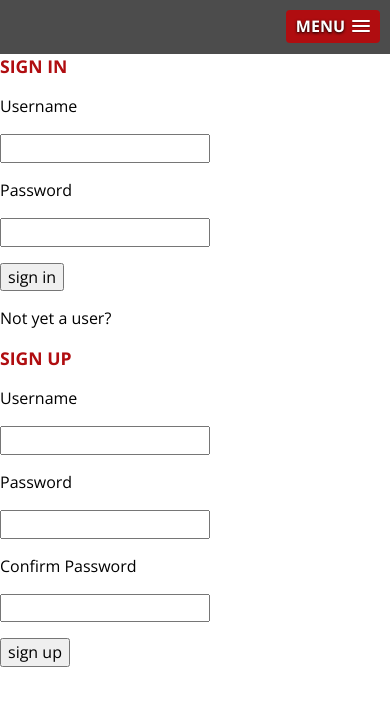
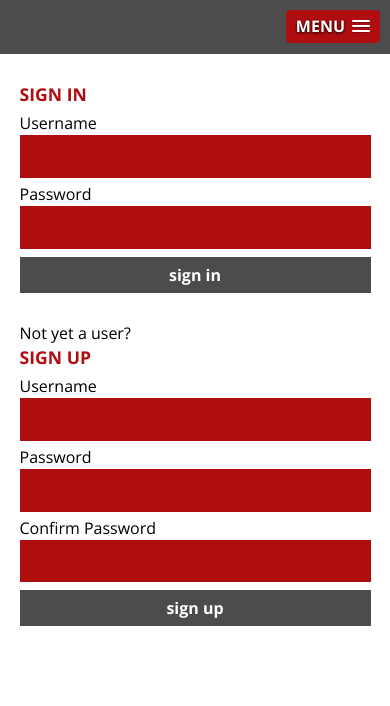
Before and after one commit to kuan9611/info2300_final, a PHP site: page /login.php in a window 390 px wide. Shown: the part 110-816 px from the top of the page. Run offline with PHP 8.4, Linux system fonts and the light colour scheme; data that the repository does not hold is empty; some libraries are stand-ins or nearby versions.

Commit message:
Add files via upload

```diff
--- a/FinalProject/css/screen.css
+++ b/FinalProject/css/screen.css
@@ -37,8 +37,8 @@ body {
 
 .article h2 {
 	color: #b00d10;
-	margin-top: 60px;
-	margin-bottom: 10px;
+	margin-top: 20px;
+	margin-bottom: 1px;
 	font-weight: bold;
 }
 
@@ -71,10 +71,17 @@ h4 {
 }
 
 p {
-	margin: 1em 0 1em 0;
+	margin: 0 0 1em 0;
 	color:black;
 }
 
+a:link {
+	color: #b00d10;
+}
+
+a:visited {
+	color: #b00d10;
+}
 
 /* Header */
 header {
@@ -131,6 +138,10 @@ nav {
 
 nav a:visited {
 	color: #fff;
+}
+
+nav a:link {
+	color: white;
 }
 
 nav ul {
@@ -325,7 +336,6 @@ nav > ul > li > a[aria-haspopup="true"]::after {
 .search {
   display: block;
   float: left;
-  width: 88%;
   border: 0;
   outline: none;
   padding: 0;
@@ -462,9 +472,80 @@ html[xmlns] .clearfix { display: block; }
 	font-weight: bold;
 }
 
+/* Login Page */
+
+#login {
+	margin: 0 auto;
+	margin-top: 1em;
+	width: 40%;
+}
+
+#login-area p {
+	line-height: 1em;
+	margin: .5em 0 .25em 0em;
+}
+#signup-area p {
+	line-height: 1em;
+	margin: .5em 0 .25em 0em;
+}
+#login-area {
+	float: left;
+	margin-top: 1.75em;
+	width: 40%;
+}
+
+#signup-area {
+	float: right;
+	width: 40%;
+}
+
+input[type=text] {
+	background-color: #b00d10;
+  border: none;
+  color: white;
+  padding: 10px 15px;
+  text-decoration: none;
+  display: inline-block;
+  font-size: 16px;
+  width: 100%;
+}
+
+input[type=password] {
+	background-color: #b00d10;
+  border: none;
+  color: white;
+  padding: 10px 15px;
+  text-decoration: none;
+  display: inline-block;
+  font-size: 16px;
+  width: 100%;
+}
+input[type=submit] {
+  background-color: black;
+  border: none;
+  color: white;
+  padding: 10px 25px;
+  text-align: center;
+  text-decoration: none;
+  display: inline-block;
+  font-size: 16px;
+  font-weight: 600;
+
+}
+
+#divider {
+    position:absolute;
+    left:50%;
+    top:20%;
+    bottom:40%;
+    border-left:3px dotted black;
+}
 /* Media Queries */
 
 @media screen and (max-width: 1260px) {
+	#login {
+		width: 48%;
+	}
 	#searchbar {
 		position: relative;
 		top: 0px;
@@ -479,6 +560,9 @@ html[xmlns] .clearfix { display: block; }
 		background: none;
 	}
 @media screen and (max-width: 1000px) {
+	#login {
+		width: 65%;
+	}
 	.authorinfo {
 		margin: 0 auto;
 		margin-top: 1em;
@@ -513,7 +597,9 @@ html[xmlns] .clearfix { display: block; }
 
 
 @media screen and (max-width: 845px) {
-
+	#login {
+		width: 80%;
+	}
 	h1 {
 		font-size: 2.2em;
 	}
@@ -554,7 +640,26 @@ html[xmlns] .clearfix { display: block; }
 	/* Header */
 
 @media screen and (max-width: 760px) {
-
+	#login {
+		width: 70%;
+	}
+	#login-area {
+		float: none;
+		width: 100%;
+	}
+	#signup-area {
+		margin-top: 2em;
+		float: none;
+		padding-left: 0;
+		width: 100%;
+	}
+	#divider {
+		display: none;
+	}
+	input[type=submit] {
+		width: 100%;
+		background-color: #4c4c4c;
+	}
 	h2 {
 		font-size: 1.4em;
 	}
@@ -573,6 +678,9 @@ html[xmlns] .clearfix { display: block; }
 
 
 @media screen and (max-width: 665px) {
+	#login {
+		width: 90%;
+	}
 	#searchbar {
 		width: 90%;
 	}
```
